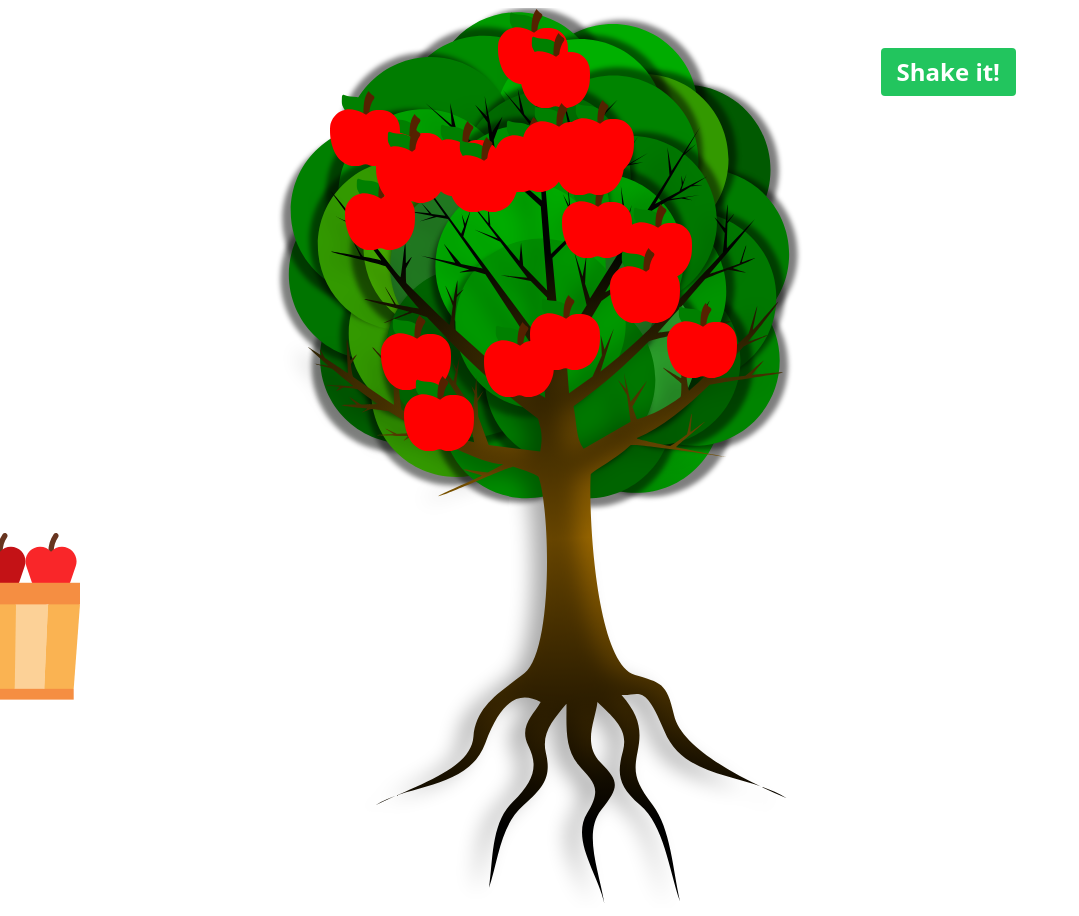
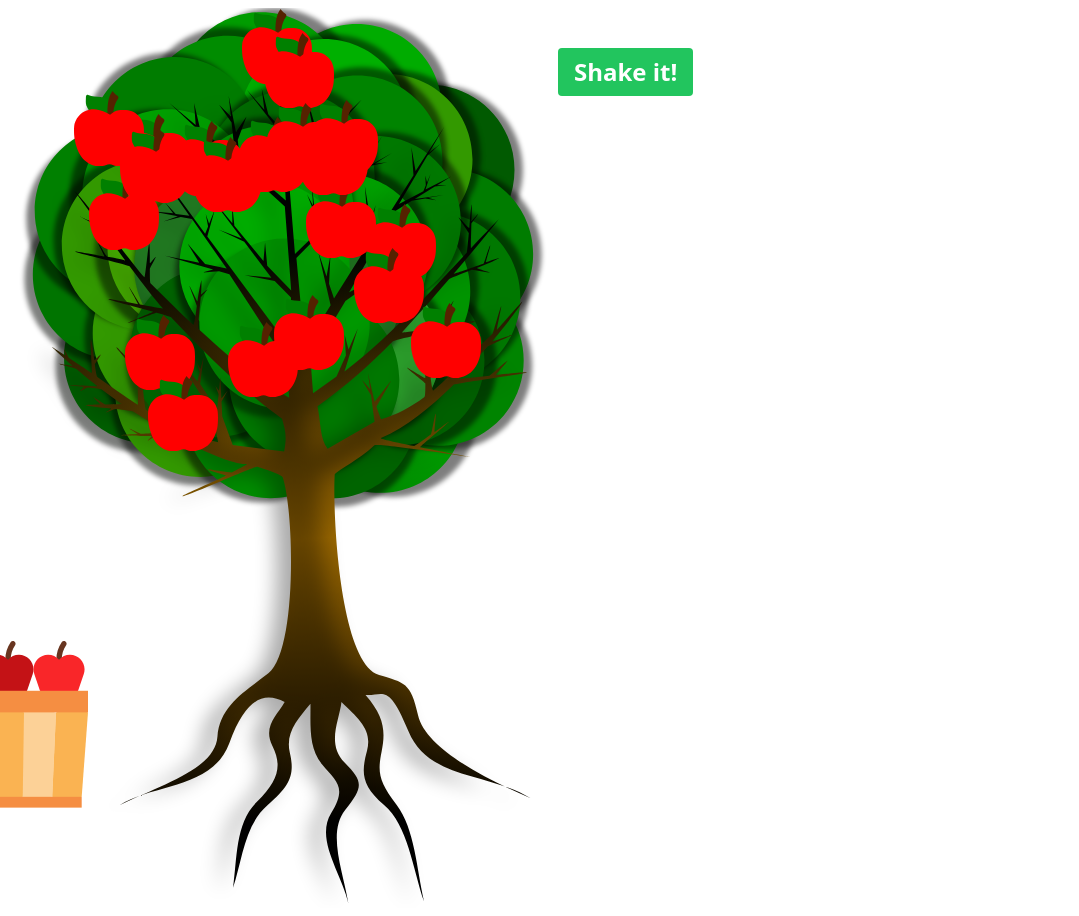
Before and after one commit to KorayAydemir/case-project, a React (Vite) app: page / in a window 1280 px wide. Shown: the whole page, without its empty margins (0-1079 px from the left). Built offline with nearby package versions, Linux system fonts and the light colour scheme.

Commit message:
feat: basket doesnt stay higher up the tree when screen height gets smaller

```diff
--- a/src/App.tsx
+++ b/src/App.tsx
@@ -4,10 +4,14 @@ import { Basket } from "./components/Basket/Basket";
 
 function App() {
     return (
-        <div className="flex flex-row p-2 mx-auto max-w-screen-md justify-between">
-            <AppleTree />
-            <ShakeTreeButton />
-            <Basket />
+        <div className="flex flex-row p-2  justify-between">
+            <div className="relative">
+                <div className="flex">
+                    <AppleTree />
+                    <ShakeTreeButton />
+                </div>
+                <Basket />
+            </div>
         </div>
     );
 }
--- a/src/components/AppleTree/AppleTree.tsx
+++ b/src/components/AppleTree/AppleTree.tsx
@@ -37,7 +37,7 @@ export const AppleTree = () => {
     }, [getAppleCoordinates]);
 
     return (
-        <div className="relative max-w-screen-xl">
+        <div className="relative mx-auto max-w-screen-md">
             <Tree
                 className={`${shouldShake ? "tree-shake-anim" : ""}`}
                 style={treeStyle}
--- a/src/components/Basket/Basket.tsx
+++ b/src/components/Basket/Basket.tsx
@@ -1,16 +1,12 @@
 import { useCallback, useEffect, useState } from "react";
 import { ReactComponent as BasketSvg } from "../../assets/apple_basket-cropped.svg";
 export const Basket = () => {
-    const [pos, setPos] = useState({ x: 0, y: 0 });
+    const [pos, setPos] = useState({ x: 0 });
 
-    const handleMouseMove = useCallback(
-        (e: Event) => {
-            const { clientX } = e as MouseEvent;
-
-            setPos({ x: clientX, y: pos.y });
-        },
-        [pos.y]
-    );
+    const handleMouseMove = useCallback((e: Event) => {
+        const { clientX } = e as MouseEvent;
+        setPos({ x: clientX });
+    }, []);
 
     useEffect(() => {
         document.addEventListener("mousemove", handleMouseMove);
--- a/src/components/Tree/Tree.tsx
+++ b/src/components/Tree/Tree.tsx
@@ -7,5 +7,5 @@ export const Tree = ({
     className: string;
     style: React.CSSProperties;
 }) => {
-    return <TreeSvg className={className} style={style} />;
+    return <TreeSvg className={`${className}`} style={style} />;
 };
--- a/src/index.css
+++ b/src/index.css
@@ -3,13 +3,13 @@
 @tailwind utilities;
 
 .tree-shake-anim {
-    animation: thugShaker 1.8s;
+    animation: treeShaker 1.8s;
     animation-iteration-count: infinite;
     animation-timing-function: ease-in-out;
 }
 
 .apple-shake-anim {
-    animation: thugShaker 1.8s;
+    animation: treeShaker 1.8s;
     animation-iteration-count: infinite;
     animation-timing-function: ease-in-out;
     animation-delay: 0.05s;
@@ -24,7 +24,7 @@
     display: none;
 }
 
-@keyframes thugShaker {
+@keyframes treeShaker {
     0% {
         transform: translateX(0);
     }
@@ -48,37 +48,37 @@
 
 @keyframes shake {
     0% {
-        transform: translate(1px, 1px) rotate(0deg);
+        transform: translate(4px, 1px) rotate(0deg);
     }
     10% {
-        transform: translate(-1px, -2px) rotate(-1deg);
+        transform: translate(-4px, -1px) rotate(-1deg);
     }
     20% {
-        transform: translate(-3px, 0px) rotate(1deg);
+        transform: translate(-5px, 0px) rotate(1deg);
     }
     30% {
-        transform: translate(3px, 2px) rotate(0deg);
+        transform: translate(5px, 1px) rotate(0deg);
     }
     40% {
-        transform: translate(1px, -1px) rotate(1deg);
+        transform: translate(5px, -1px) rotate(1deg);
     }
     50% {
-        transform: translate(-1px, 2px) rotate(-1deg);
+        transform: translate(-5px, 2px) rotate(-1deg);
     }
     60% {
-        transform: translate(-3px, 1px) rotate(0deg);
+        transform: translate(-5px, 1px) rotate(0deg);
     }
     70% {
-        transform: translate(3px, 1px) rotate(-1deg);
+        transform: translate(5px, 1px) rotate(-1deg);
     }
     80% {
-        transform: translate(-1px, -1px) rotate(1deg);
+        transform: translate(-5px, -1px) rotate(1deg);
     }
     90% {
-        transform: translate(1px, 2px) rotate(0deg);
+        transform: translate(5px, 2px) rotate(0deg);
     }
     100% {
-        transform: translate(1px, -2px) rotate(-1deg);
+        transform: translate(5px, -2px) rotate(-1deg);
     }
 }
 
--- a/src/main.tsx
+++ b/src/main.tsx
@@ -8,7 +8,9 @@ import "./index.css";
 ReactDOM.createRoot(document.getElementById("root") as HTMLElement).render(
     <React.StrictMode>
         <Provider store={store}>
-            <App />
+            <div className="overflow-hidden">
+                <App />
+            </div>
         </Provider>
     </React.StrictMode>
 );
```
